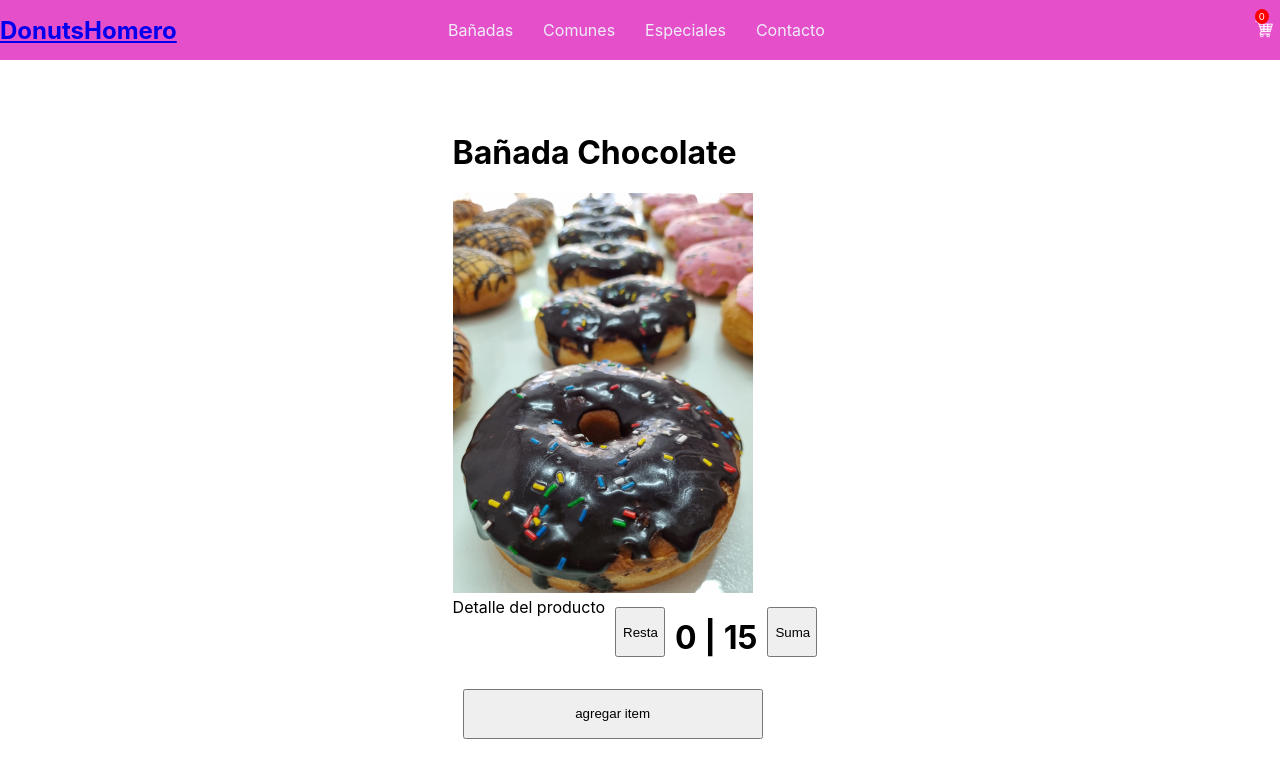
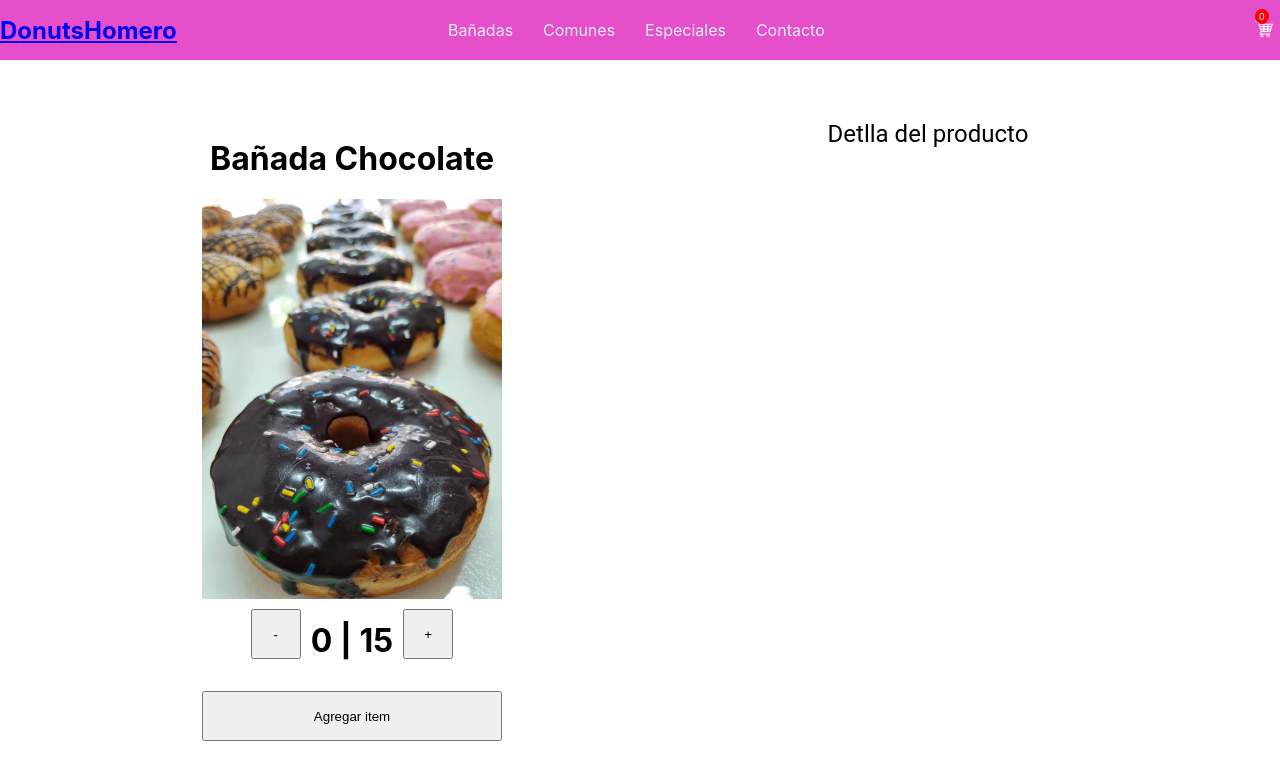
Before and after one commit to MartinDohmen9/Ecommerce-Dohmen, a React (Create React App) app: page /product/0 in a window 1280 px wide. Shown: the top 780 px of the page. Built offline with nearby package versions, Linux system fonts and the light colour scheme.

Commit message:
eventos#

```diff
--- a/src/App.js
+++ b/src/App.js
@@ -2,6 +2,7 @@ import NavBar from "./components/NavBar/NavBar";
 import ItemListContainer from "./components/ItemListContainer/index.js";
 import ItemDetailContainer from "./components/ItemDetailContainer/ItemDetailContainer.js"
 import { BrowserRouter, Route, Routes} from "react-router-dom";
+import Cart from "./components/Cart/Cart";
 
 const App = () => {
 
@@ -15,10 +16,10 @@ const App = () => {
         <Route path="/" element={<ItemListContainer greeting={'Bienvenido a Donuts Homero'}/>}></Route>
         <Route path="/category/:categoryId" element={<ItemListContainer greeting={'Bienvenido a Donuts Homero'}/>}></Route>
         <Route path="/product/:productId" element={<ItemDetailContainer/>}></Route>
+        <Route path="/cart" element={<Cart/>}></Route>
       </Routes>
     </BrowserRouter>
     </>
   )
 };
-
 export default App;
--- /dev/null
+++ b/src/components/Cart/Cart.js
@@ -0,0 +1,12 @@
+import React from "react";
+import { Container } from "@mui/material";
+
+const Cart = () =>{
+    return(
+        <Container fixed>
+            <h2>Carrito</h2>
+        </Container>
+    )
+}
+
+export default Cart;
--- a/src/components/CartWidget/CartWidget.js
+++ b/src/components/CartWidget/CartWidget.js
@@ -1,12 +1,13 @@
 import shopping_cart from "../../shopping_cart.png"
 import "./styles.css"
 import "../ItemCount/ItemCount"
+import { Link } from "react-router-dom";
 
 const CartWidget = () => {
     return(
     <div className="containerCart">
       <button className="cart-btn">
-        <img src={shopping_cart} alt="Cart Icon" className="cart-widget" />
+        <Link to='cart'><img src={shopping_cart} alt="Cart Icon" className="cart-widget" /></Link>
       </button>
       <div className="button">
         <span className="button__badge">0</span>
--- a/src/components/Item/Item.js
+++ b/src/components/Item/Item.js
@@ -1,38 +1,26 @@
-import {React, useState }from "react";
+import {React}from "react";
 import "./styles.css";
 import {Link} from 'react-router-dom'
 import {TableCell} from '@mui/material'
+import ItemCount from "../ItemCount/ItemCount";
 
 const Item = ({product}) => {
 
-    const [contador, setContador] = useState(0);
-
-    const count = (value) => {
-        const result = contador + value;
-        if(result<=stock && result >= 0){
-            setContador(contador + value)
-        };
-    };
-
-    const {producto, stock, url, id} = product
+    const {producto, url, id} = product;
 
     return(
         <TableCell>
 
-            <h2>{producto}</h2>
 
+            <Link to={`/product/${product.id}`} key={id}><h2>{producto}</h2></Link>
             <img className="item" src={url} alt={producto}/>
 
             <div className="containerItem">
 
-                <Link to={`/product/${product.id}`} key={id}>Mirar Detalle</Link>
-                <button className="btn" onClick={() => count(-1)}>Resta</button>
-                <h1>{contador} | {stock}</h1>
-                <button className="btn" onClick={() => count(+1)}>Suma</button>
+            <ItemCount product={product}></ItemCount>
 
             </div>
 
-            <button className="btn-agregar" >agregar item</button>
         </TableCell>
     )
 }
--- a/src/components/ItemCount/ItemCount.js
+++ b/src/components/ItemCount/ItemCount.js
@@ -1,9 +1,13 @@
 import {React, useState }from "react";
 import "./styles.css";
 
-const ItemCount = ({stock , url, producto}) => {
+const ItemCount = ({product, finalizar}) => {
 
     const [contador, setContador] = useState(0);
+
+    const agregarItem = () =>{
+        finalizar();
+    }
 
     const count = (value) => {
         const result = contador + value;
@@ -12,23 +16,25 @@ const ItemCount = ({stock , url, producto}) => {
         };
     };
 
+    const {stock} = product
+
     return(
         <div>
 
-            <h1>{producto}</h1>
+            <div className="container">
 
-            <img className="item" src={url} alt={producto}/>
+                <button className="btn" onClick={() => count(-1)}>-</button>
+                <h1>{contador} | {stock}</h1>
+                <button className="btn" onClick={() => count(+1)}>+</button>
+
+            </div>
 
             <div className="container">
 
-
-                <button className="btn" onClick={() => count(-1)}>Resta</button>
-                <h1>{contador} | {stock}</h1>
-                <button className="btn" onClick={() => count(+1)}>Suma</button>
+                <button className="btn-agregar" onClick={agregarItem}>Agregar item</button>
 
             </div>
 
-            <button className="btn-agregar" >agregar item</button>
         </div>
     )
 }
--- a/src/components/ItemCount/styles.css
+++ b/src/components/ItemCount/styles.css
@@ -6,6 +6,7 @@
 
 .container {
     display: flex;
+    justify-content: center;
 }
 
 .item{
--- a/src/components/ItemDetail/ItemDetail.js
+++ b/src/components/ItemDetail/ItemDetail.js
@@ -1,38 +1,44 @@
-import {React, useState }from "react";
+import {React, useState}from "react";
 import "./styles.css";
+import ItemCount from "../ItemCount/ItemCount"
+import { Container} from '@mui/system'
+import Typography from '@mui/material/Typography';
+import { Link } from "react-router-dom";
 
 const ItemDetail = ({product}) => {
 
-    const [contador, setContador] = useState(0);
+    const {producto, url} = product;
+    const [finalizado, setFinalizado] = useState(false)
 
-    const count = (value) => {
-        const result = contador + value;
-        if(result<=stock && result >= 0){
-            setContador(contador + value)
-        };
-    };
-
-    const {producto, stock, url} = product
-
+    const finalizar = () => {
+        setFinalizado(true);
+    }
 
     return(
-        <div>
+        <div className="containerItem">
+        <Container maxWidth="xs">
+
+        <div className="container">
 
             <h1>{producto}</h1>
 
+        </div>
+
+        <div className="container">
+
             <img className="item" src={url} alt={producto}/>
 
-            <div className="containerItem">
+        </div>
 
-                <text>Detalle del producto</text>
+            {finalizado ? <Link to="/cart"><button>Finalizar compra</button></Link>
+             : <ItemCount product={product} finalizar={finalizar}></ItemCount>}
 
-                <button className="btn" onClick={() => count(-1)}>Resta</button>
-                <h1>{contador} | {stock}</h1>
-                <button className="btn" onClick={() => count(+1)}>Suma</button>
-
-            </div>
-
-            <button className="btn-agregar" >agregar item</button>
+        </Container>
+        <Container maxWidth="xs">
+                    <Typography align='center' variant="h5">
+                    Detlla del producto
+                </Typography>
+        </Container>
         </div>
     )
 }
--- a/src/components/ItemDetail/styles.css
+++ b/src/components/ItemDetail/styles.css
@@ -5,6 +5,7 @@
 }
 
 .containerItem {
+    padding-top: 5%;
     display: flex;
     justify-content: center;
 }
--- a/src/components/ItemDetailContainer/ItemDetailContainer.js
+++ b/src/components/ItemDetailContainer/ItemDetailContainer.js
@@ -3,6 +3,7 @@ import "./styles.css";
 import ItemDetail from "../ItemDetail/ItemDetail";
 import { getProd } from '../../Mocks/productsData.js'
 import { useParams} from 'react-router-dom'
+import { Container } from "@mui/material";
 
 const ItemDetailContainer = () => {
 
@@ -27,11 +28,11 @@ const {productId} = useParams()
 
   return (
 
-    <div className="landing">
+    <Container>
 
       {loading ? <p>Cargando...</p> : <ItemDetail product={products}/>}
 
-    </div>
+    </Container>
 
   );
 };
--- a/src/components/ItemDetailContainer/styles.css
+++ b/src/components/ItemDetailContainer/styles.css
@@ -1,11 +1,3 @@
-.landing {
-  width: 100%;
-  height: calc(100vh - 60px);
-  display: flex;
-  justify-content: center;
-  align-items: center;
-}
-
 .button__badge {
   background-color: red;
   border-radius: 50%;
--- a/src/components/ItemList/ItemList.js
+++ b/src/components/ItemList/ItemList.js
@@ -13,7 +13,7 @@ const ItemList = ({productList}) => {
     <Container fixed>
 
       <ThemeProvider theme={theme}>
-        <Typography align='center' variant="h3">Lista de productos</Typography>
+        <Typography align='center' variant="h4">Lista de productos</Typography>
       </ThemeProvider>
 
         <div className='containerItem'>
--- a/src/components/ItemListContainer/styles.css
+++ b/src/components/ItemListContainer/styles.css
@@ -1,6 +1,6 @@
 .landing {
   width: 100%;
-  height: calc(100vh - 60px);
+  height: 200px;
   display: flex;
   justify-content: center;
   align-items: center;
```
